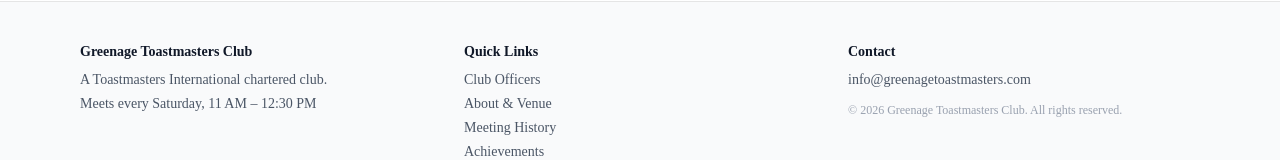
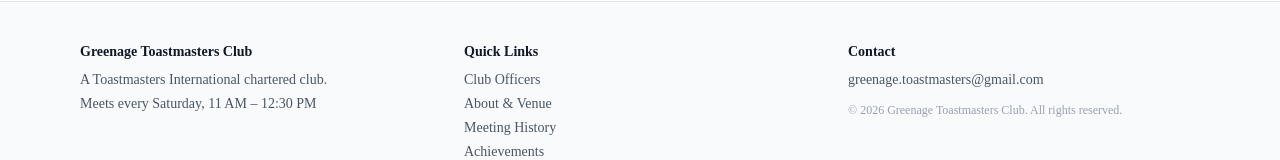
Before and after one commit to parokshsaxena/greenage-toastmasters-website, a Next.js app: page / in a window 1280 px wide. Shown: the part 1666-1826 px from the top of the page. Built offline with nearby package versions, Linux system fonts and the light colour scheme.

Commit message:
fix: update club email to greenage.toastmasters@gmail.com

```diff
--- a/components/layout/Footer.tsx
+++ b/components/layout/Footer.tsx
@@ -20,7 +20,7 @@
         </div>
         <div>
           <p className="font-semibold text-gray-900 mb-2">Contact</p>
-          <p>info@greenagetoastmasters.com</p>
+          <a href="mailto:greenage.toastmasters@gmail.com" className="hover:text-rose-700">greenage.toastmasters@gmail.com</a>
           <p className="mt-3 text-xs text-gray-400">
             © {new Date().getFullYear()} Greenage Toastmasters Club. All rights reserved.
           </p>
--- a/data/club-info.json
+++ b/data/club-info.json
@@ -21,7 +21,7 @@
     "link": ""
   },
   "social": {
-    "email": "info@greenagetoastmasters.com",
+    "email": "greenage.toastmasters@gmail.com",
     "whatsapp": "",
     "instagram": "",
     "linkedin": "",
```
